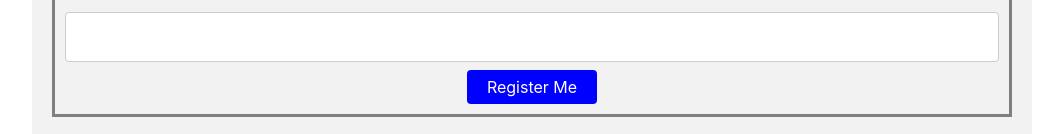
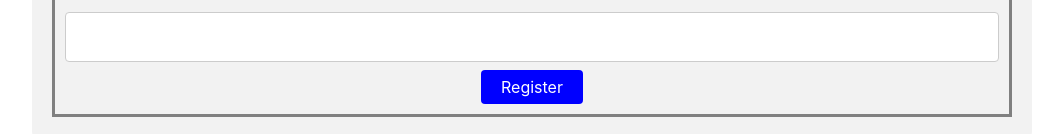
Before and after one commit to christophergalera/Covid_19_Intake, a React (Create React App) app in the folder client/: page /covid/loginreg in a window 1280 px wide. Shown: the part 855-989 px from the top of the page, without its empty margins (108-1171 px from the left). Built offline with nearby package versions, Linux system fonts and the light colour scheme.

Commit message:
updated register

```diff
--- a/client/src/components/RegisterUser.js
+++ b/client/src/components/RegisterUser.js
@@ -117,7 +117,7 @@ const Register = props => {
         <div className="center">
           <button
             type="submit"
-          >Register Me</button>
+          >Register</button>
         </div>
       </form>
     </div>
```
